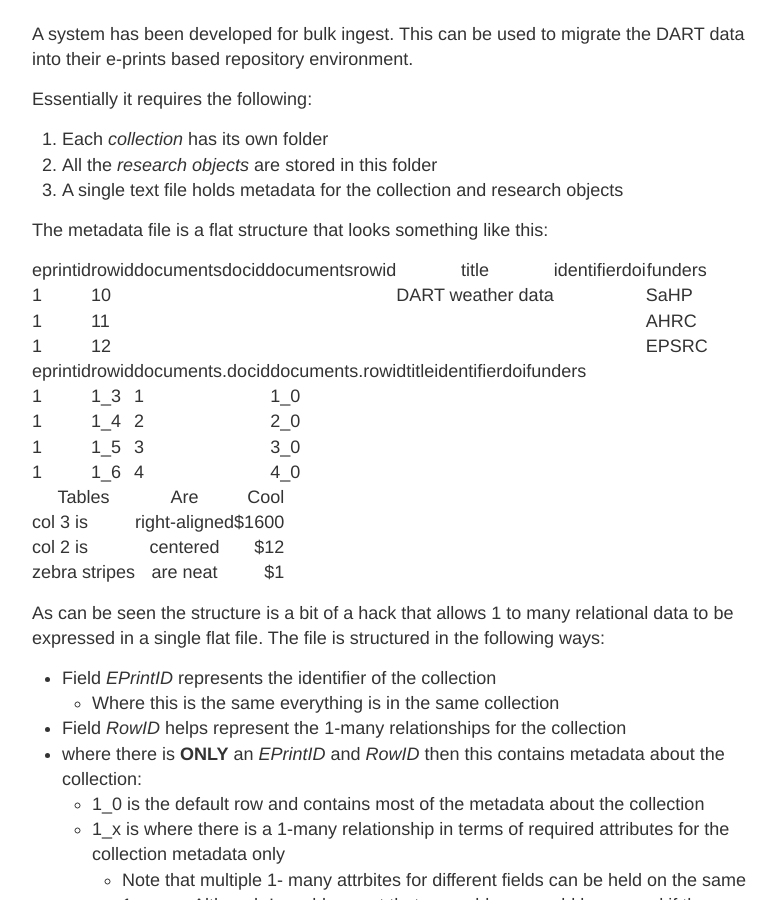
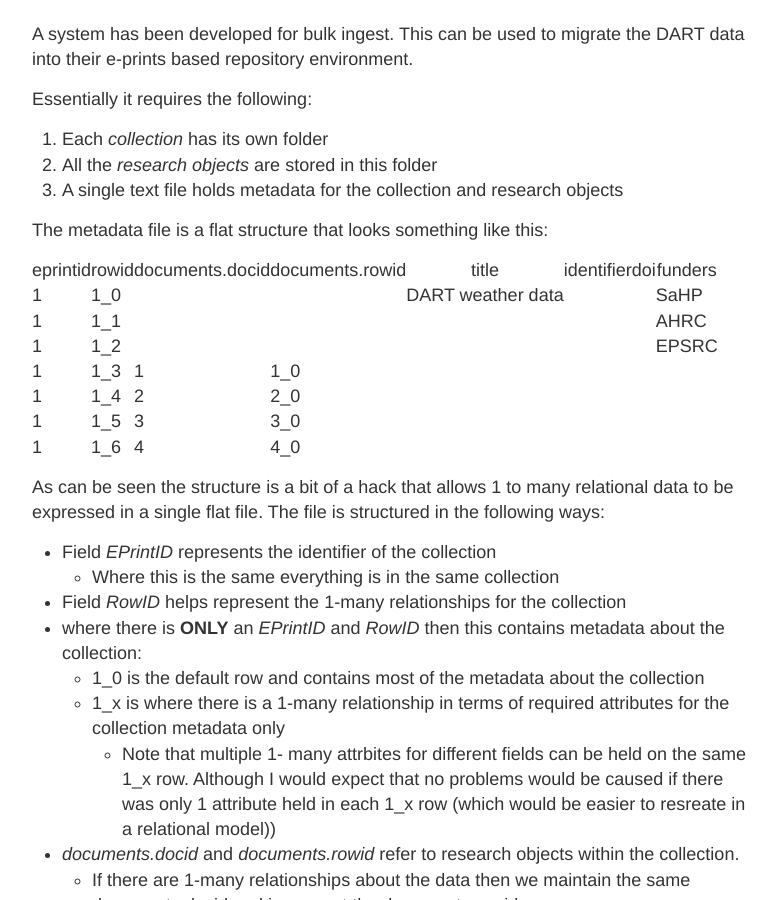
Before and after one commit to AntArch/antarch.github.io, a Jekyll site: the page built from _posts/2015-03-22-Migrating-Research-Objects-From-DARTPortal-To-Leeds-Institutional-Repository.md, in a window 1280 px wide and 900 px high, scrolled down 1611 px. Shown: the whole window, without its empty margins (248-1024 px from the left). Built offline with Jekyll 4.4.1, drawn with Linux system fonts in a browser that asks for light colours; Markdown is read by kramdown in place of the engine named in the settings.

Commit message:
DART repository

```diff
--- a/_posts/2015-03-22-Migrating-Research-Objects-From-DARTPortal-To-Leeds-Institutional-Repository.md
+++ b/_posts/2015-03-22-Migrating-Research-Objects-From-DARTPortal-To-Leeds-Institutional-Repository.md
@@ -58,24 +58,15 @@ Essentially it requires the following:
 
 The metadata file is a flat structure that looks something like this:
 
-|eprintid|rowid|documentsdocid|documentsrowid|title|identifier|doi|funders|
-|----|----|----|----|----|----|----|----|
-|1|10|||DART weather data|||SaHP|
-|1|11||||||AHRC|
-|1|12||||||EPSRC|
-
 eprintid|rowid|documents.docid|documents.rowid|title|identifier|doi|funders
 ----|----|----|----|----|----|----|----
+1|1_0|||DART weather data|||SaHP
+1|1_1||||||AHRC
+1|1_2||||||EPSRC
 1|1_3|1|1_0||||
 1|1_4|2|2_0||||
 1|1_5|3|3_0||||
 1|1_6|4|4_0||||
-
-| Tables        | Are           | Cool  |
-| ------------- |:-------------:| -----:|
-| col 3 is      | right-aligned | $1600 |
-| col 2 is      | centered      |   $12 |
-| zebra stripes | are neat      |    $1 |
 
 As can be seen the structure is a bit of a hack that allows 1 to many relational data to be expressed in a single flat file. The file is structured in the following ways:
 
```
